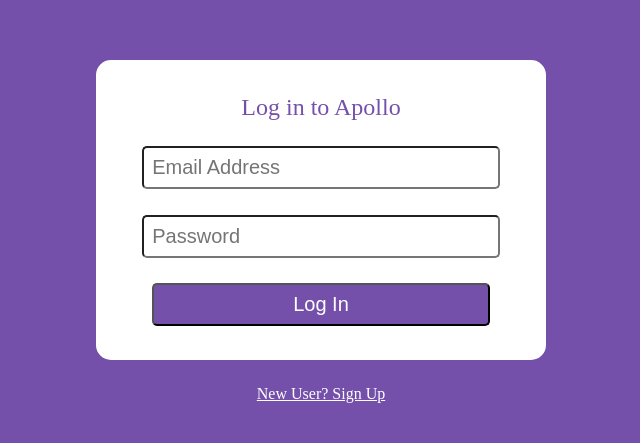
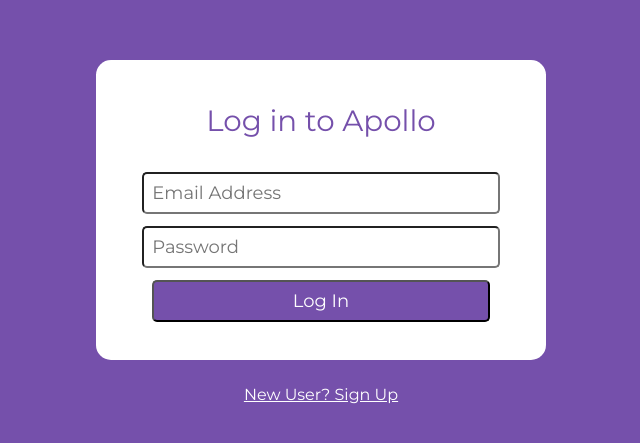
Before and after one commit to apollo-nu/Apollo-client, a React (Create React App) app: page /login in a window 1280 px wide. Shown: the part 181-624 px from the top of the page, without its empty margins (319-959 px from the left). Built offline with nearby package versions, Linux system fonts and the light colour scheme.

Commit message:
Added Montserrat Google font

```diff
--- a/public/index.html
+++ b/public/index.html
@@ -3,6 +3,7 @@
   <head>
     <meta charset="utf-8" />
     <link rel="shortcut icon" href="%PUBLIC_URL%/favicon.ico" />
+    <link href='https://fonts.googleapis.com/css?family=Montserrat' rel='stylesheet'>
     <meta name="viewport" content="width=device-width, initial-scale=1" />
     <meta name="theme-color" content="#000000" />
     <link rel="manifest" href="%PUBLIC_URL%/manifest.json" />
--- a/src/components/Creds/CreateAccountPage/CreateForm.js
+++ b/src/components/Creds/CreateAccountPage/CreateForm.js
@@ -105,7 +105,7 @@ class CreateForm extends Component {
                                 });
                             }}
                             value={this.state.confirmPassword}/>
-                {this.state.errorVisible? <ErrorText value={this.state.errorText}/>:null}
+                {this.state.errorVisible? <ErrorText value={this.state.errorText}/> : null}
                 <Submit value="Submit"
                         onClick={this.createAccount.bind(this)}/>
             </div>
--- a/src/components/Creds/CreateAccountPage/CreateWrapper.js
+++ b/src/components/Creds/CreateAccountPage/CreateWrapper.js
@@ -8,7 +8,7 @@ class CreateWrapper extends Component {
         return (
             <div className="CreateWrapper">
                 <div className="AuthHeaderText">
-                    Create Account:
+                    Create an Account
                 </div>
                 <CreateForm history={this.props.history}/>
             </div>
--- a/src/components/Creds/LoginPage/LoginForm.js
+++ b/src/components/Creds/LoginPage/LoginForm.js
@@ -73,9 +73,9 @@ class LoginForm extends Component {
                                 });
                             }}
                             value={this.state.password}/>
+                {this.state.errorVisible? <ErrorText value={this.state.errorText}/> : null}
                 <Submit value="Log In"
                         onClick={this.login.bind(this)}/>
-                {this.state.errorVisible? <ErrorText value={this.state.errorText}/> : null}
             </div>
         )
     }
--- a/src/index.css
+++ b/src/index.css
@@ -124,38 +124,43 @@ body {
     background-color: white;
 }
 
+.AuthHeaderText {
+    color: #7550ab;
+    font-size: 22pt;
+    margin-top: 6px;
+    margin-bottom: 28px;
+    font-family: "Montserrat";
+}
+
 .AuthForm {
     display: flex;
     flex-direction: column;
     align-items: center;
     justify-content: space-between;
     width: 75%;
-    height: 60%;
-}
-
-.AuthHeaderText {
-    color: #7550ab;
-    font-size: 18pt;
-    margin-bottom: 25px;
+    height: 50%;
+    margin-top: 6px;
 }
 
 .AuthTextField {
     width: 100%;
     padding: 8px;
-    font-size: 20px;
+    font-size: 18px;
     border-radius: 5px;
+    font-family: "Montserrat";
 }
 
 .SubmitButton {
     width: 100%;
     padding: 8px;
-    font-size: 20px;
+    font-size: 18px;
     border-radius: 5px;
     color: white;
     background-color: #7550ab;
     cursor: pointer;
     cursor: -moz-pointer;
     cursor: -webkit-pointer;
+    font-family: "Montserrat";
 }
 
 .NavText {
@@ -164,6 +169,7 @@ body {
     cursor: pointer;
     cursor: -moz-pointer;
     cursor: -webkit-pointer;
+    font-family: "Montserrat";
 }
 
 .ErrorText {
```
